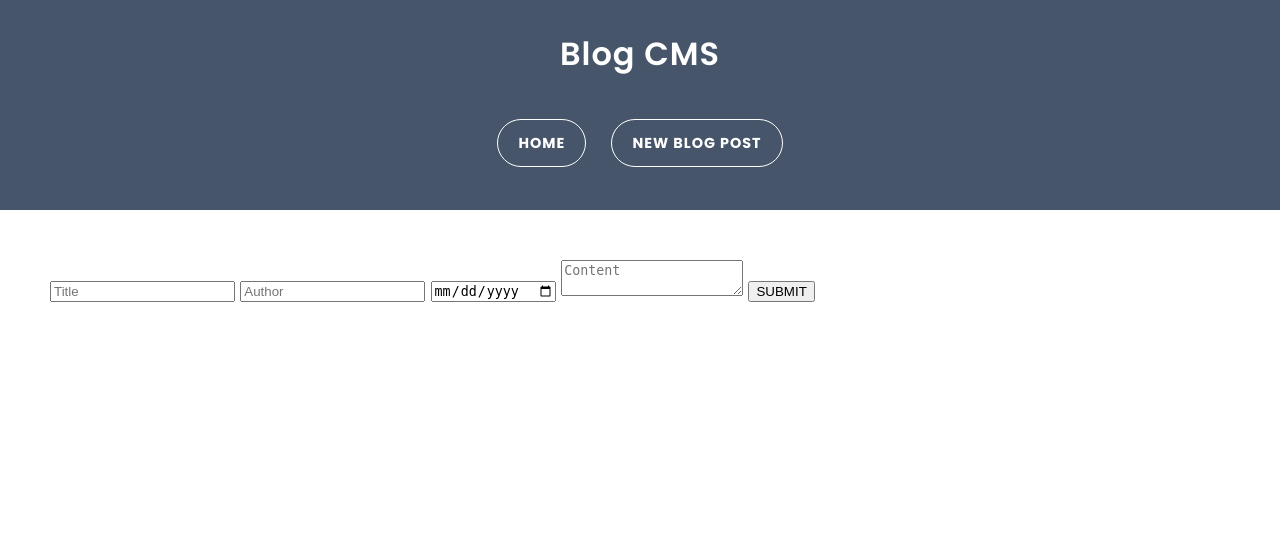
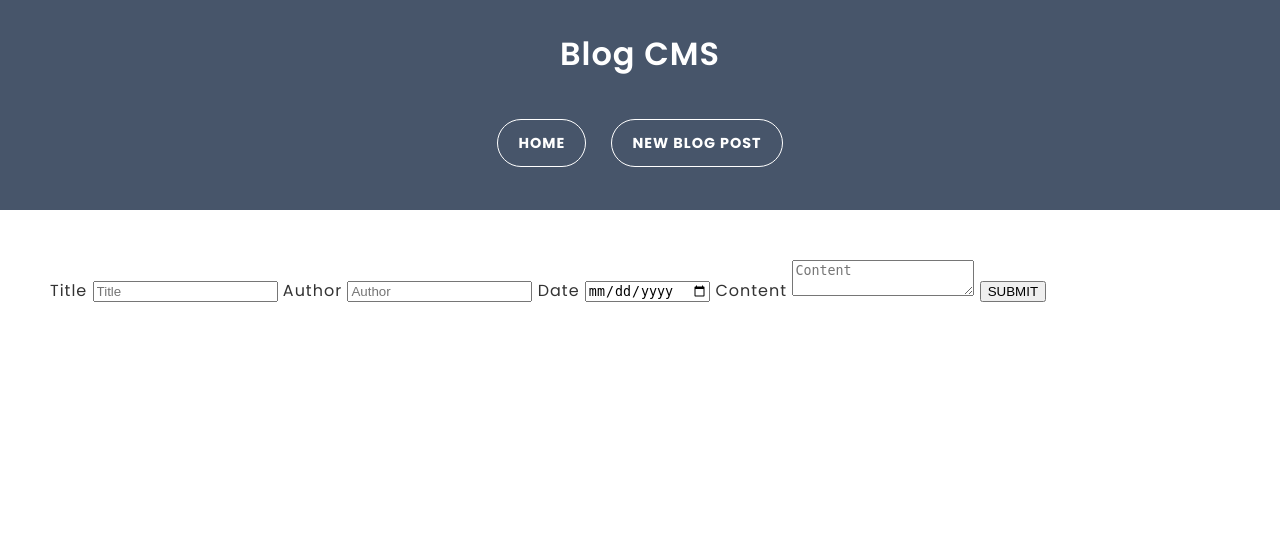
Before and after one commit to mjwedan/blog-cms, a PHP site: page /post-submission.php in a window 1280 px wide. Shown: the top 543 px of the page. Run offline with PHP 8.4, Linux system fonts and the light colour scheme.

Commit message:
Attempt to update form style on post submission page via css

```diff
--- a/post-submission.php
+++ b/post-submission.php
@@ -7,13 +7,22 @@
         <?php include 'header.php' ?>
         <?php include 'nav.php' ?>
         <main>
-            <form>
-                <input type="text" name="title" placeholder="Title"></input>
-                <input type="text" name="author" placeholder="Author"></input>
-                <input type="date" name="date" placeholder="Date"></input>
-                <textarea name="content" placeholder="Content"></textarea>
-                <button type="submit" value="Submit">SUBMIT</input>
-            </form>
+            <div>
+                <form class="post-submissions-form">
+                    <label for="title">Title</label>
+                    <input type="text" id="title" name="title" placeholder="Title"></input>
+
+                    <label for="author">Author</label>
+                    <input type="text" id="author" name="author" placeholder="Author"></input>
+
+                    <label for="author">Date</label>
+                    <input type="date" id="date" name="date" placeholder="Date"></input>
+
+                    <label for="content">Content</label>
+                    <textarea name="content" id="content" placeholder="Content"></textarea>
+                    <button type="submit" value="Submit">SUBMIT</input>
+                </form>
+            </div>
         </main>
         <?php include 'footer.php' ?>
     </body>
```
